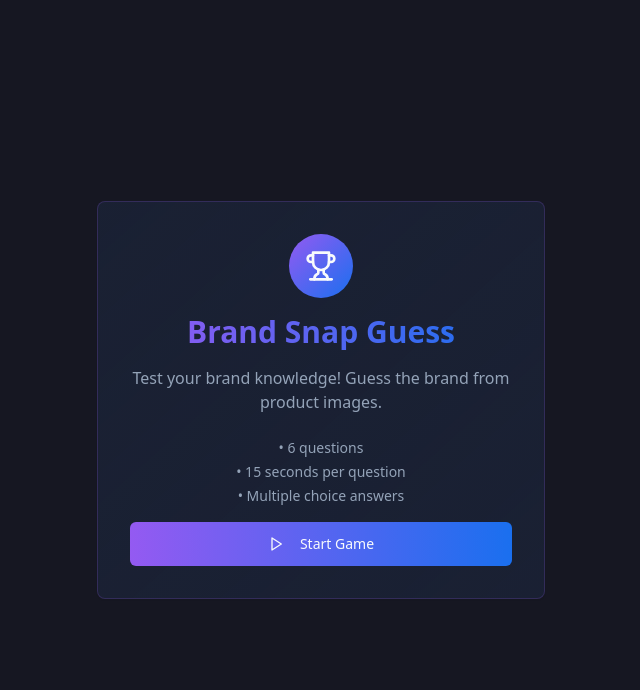
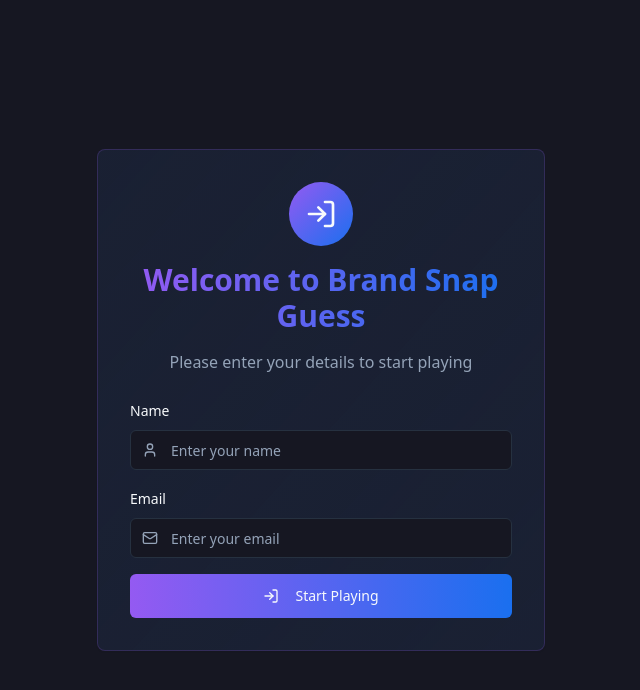
Before and after one commit to emmanuelsalako28/brand-snap-guess, a React (Vite) app: page / in a window 1280 px wide. Shown: the top 690 px of the page, without its empty margins (319-959 px from the left). Built offline with nearby package versions, Linux system fonts and the light colour scheme.

Commit message:
Add login page
Create a login page with fields for name and email before the game starts.

```diff
--- a/src/components/BrandGuessGame.tsx
+++ b/src/components/BrandGuessGame.tsx
@@ -4,6 +4,7 @@ import { Card } from "@/components/ui/card";
 import { Progress } from "@/components/ui/progress";
 import { toast } from "sonner";
 import { Trophy, RotateCcw, Play } from "lucide-react";
+import { LoginForm } from "./LoginForm";
 
 // Import product images
 import appleImage from "@/assets/apple-iphone.jpg";
@@ -59,10 +60,16 @@ const questions: Question[] = [
   }
 ];
 
-type GameState = "start" | "playing" | "finished";
+type GameState = "login" | "start" | "playing" | "finished";
+
+interface User {
+  name: string;
+  email: string;
+}
 
 export const BrandGuessGame = () => {
-  const [gameState, setGameState] = useState<GameState>("start");
+  const [gameState, setGameState] = useState<GameState>("login");
+  const [user, setUser] = useState<User | null>(null);
   const [currentQuestion, setCurrentQuestion] = useState(0);
   const [score, setScore] = useState(0);
   const [selectedAnswer, setSelectedAnswer] = useState<string | null>(null);
@@ -77,6 +84,12 @@ export const BrandGuessGame = () => {
       handleAnswer("");
     }
   }, [timeLeft, gameState, isAnswered]);
+
+  const handleLogin = (name: string, email: string) => {
+    setUser({ name, email });
+    setGameState("start");
+    toast.success(`Welcome ${name}! 🎉`);
+  };
 
   const startGame = () => {
     setGameState("playing");
@@ -131,6 +144,10 @@ export const BrandGuessGame = () => {
     return "Better luck next time! 🎯";
   };
 
+  if (gameState === "login") {
+    return <LoginForm onLogin={handleLogin} />;
+  }
+
   if (gameState === "start") {
     return (
       <div className="min-h-screen bg-background flex items-center justify-center p-4">
@@ -143,7 +160,7 @@ export const BrandGuessGame = () => {
               Brand Snap Guess
             </h1>
             <p className="text-muted-foreground">
-              Test your brand knowledge! Guess the brand from product images.
+              Welcome back, {user?.name}! Ready to test your brand knowledge?
             </p>
           </div>
           <div className="space-y-4">
--- /dev/null
+++ b/src/components/LoginForm.tsx
@@ -0,0 +1,102 @@
+import { useState } from "react";
+import { Button } from "@/components/ui/button";
+import { Card } from "@/components/ui/card";
+import { Input } from "@/components/ui/input";
+import { Label } from "@/components/ui/label";
+import { User, Mail, LogIn } from "lucide-react";
+import { toast } from "sonner";
+
+interface LoginFormProps {
+  onLogin: (name: string, email: string) => void;
+}
+
+export const LoginForm = ({ onLogin }: LoginFormProps) => {
+  const [name, setName] = useState("");
+  const [email, setEmail] = useState("");
+
+  const handleSubmit = (e: React.FormEvent) => {
+    e.preventDefault();
+
+    if (!name.trim()) {
+      toast.error("Please enter your name");
+      return;
+    }
+
+    if (!email.trim()) {
+      toast.error("Please enter your email");
+      return;
+    }
+
+    if (!/\S+@\S+\.\S+/.test(email)) {
+      toast.error("Please enter a valid email address");
+      return;
+    }
+
+    onLogin(name.trim(), email.trim());
+  };
+
+  return (
+    <div className="min-h-screen bg-background flex items-center justify-center p-4">
+      <Card className="w-full max-w-md p-8 space-y-6 bg-gradient-to-br from-card to-card/80 border-primary/20">
+        <div className="text-center space-y-4">
+          <div className="w-16 h-16 mx-auto bg-gradient-to-br from-primary to-accent rounded-full flex items-center justify-center">
+            <LogIn className="w-8 h-8 text-primary-foreground" />
+          </div>
+          <h1 className="text-3xl font-bold bg-gradient-to-r from-primary to-accent bg-clip-text text-transparent">
+            Welcome to Brand Snap Guess
+          </h1>
+          <p className="text-muted-foreground">
+            Please enter your details to start playing
+          </p>
+        </div>
+
+        <form onSubmit={handleSubmit} className="space-y-4">
+          <div className="space-y-2">
+            <Label htmlFor="name" className="text-sm font-medium">
+              Name
+            </Label>
+            <div className="relative">
+              <User className="absolute left-3 top-1/2 transform -translate-y-1/2 w-4 h-4 text-muted-foreground" />
+              <Input
+                id="name"
+                type="text"
+                placeholder="Enter your name"
+                value={name}
+                onChange={(e) => setName(e.target.value)}
+                className="pl-10"
+                required
+              />
+            </div>
+          </div>
+
+          <div className="space-y-2">
+            <Label htmlFor="email" className="text-sm font-medium">
+              Email
+            </Label>
+            <div className="relative">
+              <Mail className="absolute left-3 top-1/2 transform -translate-y-1/2 w-4 h-4 text-muted-foreground" />
+              <Input
+                id="email"
+                type="email"
+                placeholder="Enter your email"
+                value={email}
+                onChange={(e) => setEmail(e.target.value)}
+                className="pl-10"
+                required
+              />
+            </div>
+          </div>
+
+          <Button
+            type="submit"
+            className="w-full bg-gradient-to-r from-primary to-accent hover:from-primary/90 hover:to-accent/90"
+            size="lg"
+          >
+            <LogIn className="w-4 h-4 mr-2" />
+            Start Playing
+          </Button>
+        </form>
+      </Card>
+    </div>
+  );
+};
```
